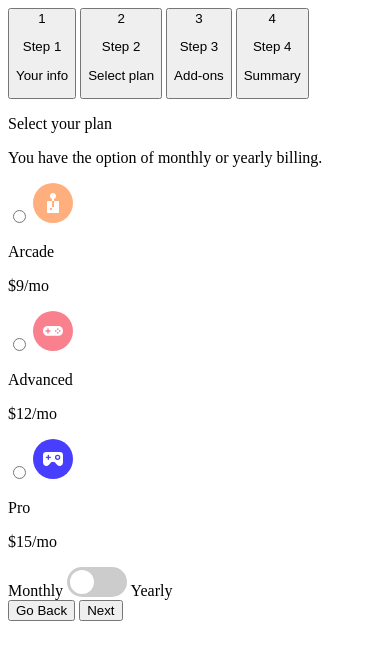
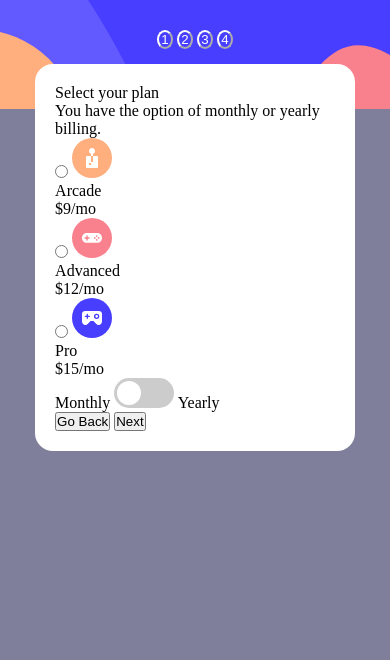
Before and after one commit to eldohubacademy/multi-step-form-frontendmentor, a plain HTML site: page index.html in a window 390 px wide. Drawn offline with Linux system fonts and the light colour scheme.

Commit message:
basic style for the general mobile view

```diff
--- a/style.css
+++ b/style.css
@@ -1,3 +1,41 @@
+* {
+  margin: 0;
+  padding: 0;
+  box-sizing: border-box;
+}
+body {
+  background-color: rgba(89, 89, 126, 0.769);
+}
+
+.tabs {
+  background-image: url("./assets/images/bg-sidebar-mobile.svg");
+  background-repeat: no-repeat;
+  background-size: cover;
+  text-align: center;
+  padding-top: 30px;
+  padding-bottom: 60px;
+}
+.tabs button {
+  background-color: transparent;
+  border-radius: 50%;
+  width: 16px;
+  color: white;
+  border-color: white;
+  cursor: pointer;
+}
+.tabs button div {
+  display: none;
+}
+
+form {
+  max-width: 82%;
+  margin: 10px auto;
+  margin-top: -45px;
+  background-color: white;
+  padding: 20px;
+  border-radius: 18px;
+}
+
 .content-div {
   display: none;
 }
```
